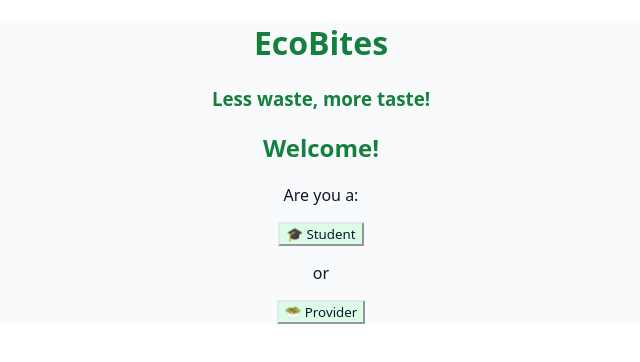
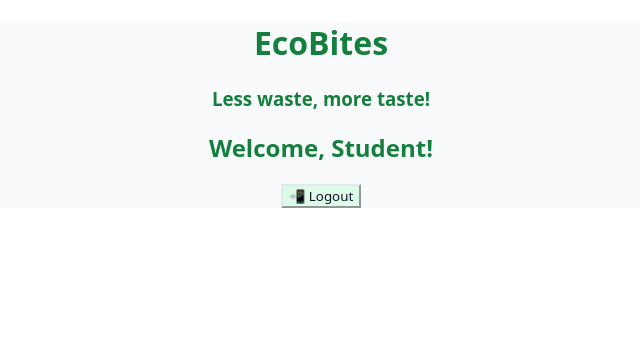
Before and after one commit to platplat/eco-bites, a React (Create React App) app: page / in a window 1280 px wide. Both pictures are taken after a click on the button "🎓 Student". Shown: the top 362 px of the page, without its empty margins (319-959 px from the left). Built offline with nearby package versions, Linux system fonts and the light colour scheme.

Commit message:
feat: add functionality to buttons and create two new views, StudentView and ProviderView

```diff
--- a/src/App.js
+++ b/src/App.js
@@ -2,6 +2,8 @@ import React, { useState } from "react";
 
 // Import child components
 import LandingPage from "./components/LandingPage.js";
+import StudentView from "./components/StudentView.js";
+import ProviderView from "./components/ProviderView.js";
 
 function App() {
   // Top-level states managed by App.js
@@ -12,6 +14,12 @@ function App() {
     {currentView === "landing" && (
       <LandingPage onNavigate={(view) => setCurrentView(view)} />
     )}
+    {currentView === "student" && (
+      <StudentView onGoHome={() => setCurrentView("landing")} />
+    )}
+    {currentView === "provider" && (
+      <ProviderView onGoHome={() => setCurrentView("landing")} />
+    )}
   </div>
   );
 }
--- a/src/components/LandingPage.js
+++ b/src/components/LandingPage.js
@@ -1,7 +1,7 @@
 import React, { useState } from "react";
 import "../styles.css";
 
-function LandingPage() {
+function LandingPage(props) {
 
   return (
   <div className="app-container">
@@ -14,6 +14,7 @@ function LandingPage() {
 
       <button
           className="nav-button"
+          onClick={() => props.onNavigate("student")}
         >
       🎓 Student
       </button>
@@ -22,6 +23,7 @@ function LandingPage() {
 
       <button
           className="nav-button"
+          onClick={() => props.onNavigate("provider")}
         >
       🥗 Provider
       </button>
--- /dev/null
+++ b/src/components/ProviderView.js
@@ -0,0 +1,24 @@
+import React, { useState } from "react";
+import "../styles.css";
+
+export default function ProviderView(props) {
+
+  return (
+  <div className="app-container">
+    <h1>EcoBites</h1>
+    <h3>Less waste, more taste!</h3>
+    <h2>Welcome, Provider!</h2>
+
+    <nav className="nav-menu">
+
+      <button
+          className="nav-button"
+          onClick={() => props.onGoHome()}
+        >
+      📲 Logout
+      </button>
+
+    </nav>
+  </div>
+  );
+}
--- /dev/null
+++ b/src/components/StudentView.js
@@ -0,0 +1,25 @@
+import React, { useState } from "react";
+import "../styles.css";
+
+export default function StudentView(props) {
+
+  return (
+  <div className="app-container">
+    <h1>EcoBites</h1>
+    <h3>Less waste, more taste!</h3>
+    <h2>Welcome, Student!</h2>
+
+    <nav className="nav-menu">
+
+      <button
+          className="nav-button"
+          onClick={() => props.onGoHome()}
+        >
+      📲 Logout
+      </button>
+
+    </nav>
+
+  </div>
+  );
+}
```
